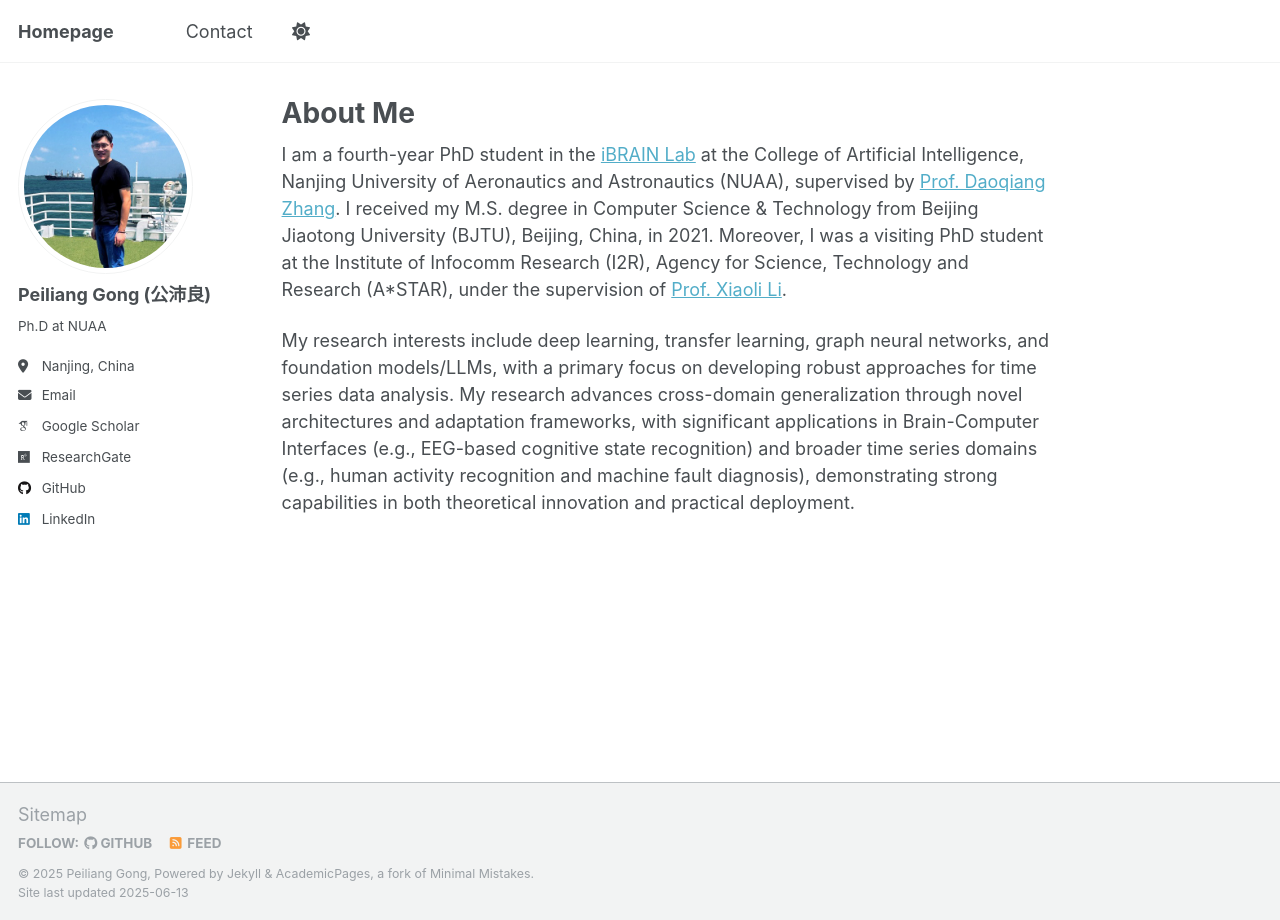
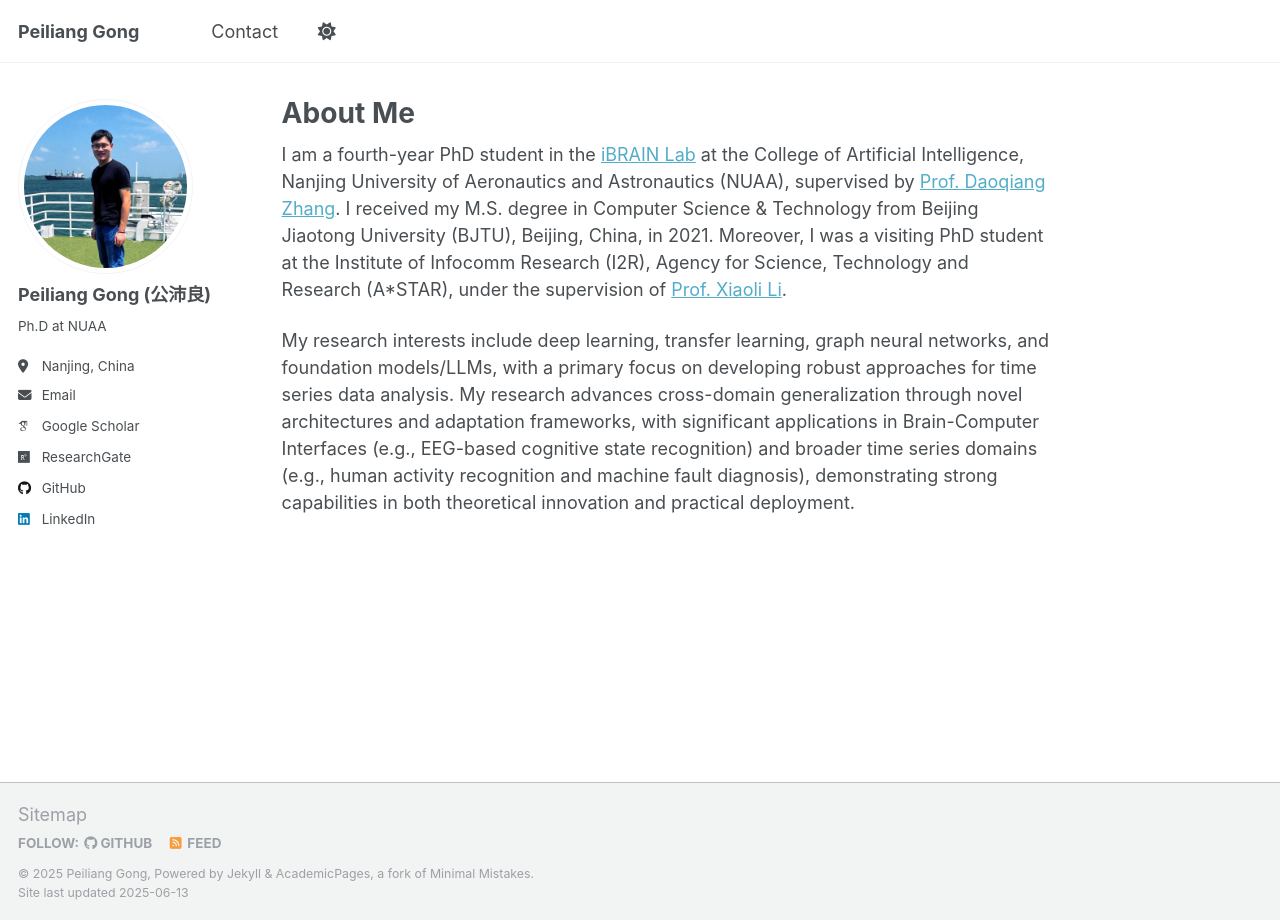
Before and after one commit to Tokenmw/Tokenmw.github.io, a Jekyll site: the page built from _pages/about.md, in a window 1280 px wide. Built offline with Jekyll 4.4.1, drawn with Linux system fonts in a browser that asks for light colours; some web fonts are replaced.

Commit message:
Update _config.yml

```diff
--- a/_config.yml
+++ b/_config.yml
@@ -9,7 +9,7 @@
 # Basic Site Settings
 locale                   : "en-US"
 site_theme               : "default"
-title                    : "Homepage"
+title                    : "Peiliang Gong"
 title_separator          : "-"
 name                     : &name "Peiliang Gong"
 description              : &description "Ph.D at NUAA"
```
